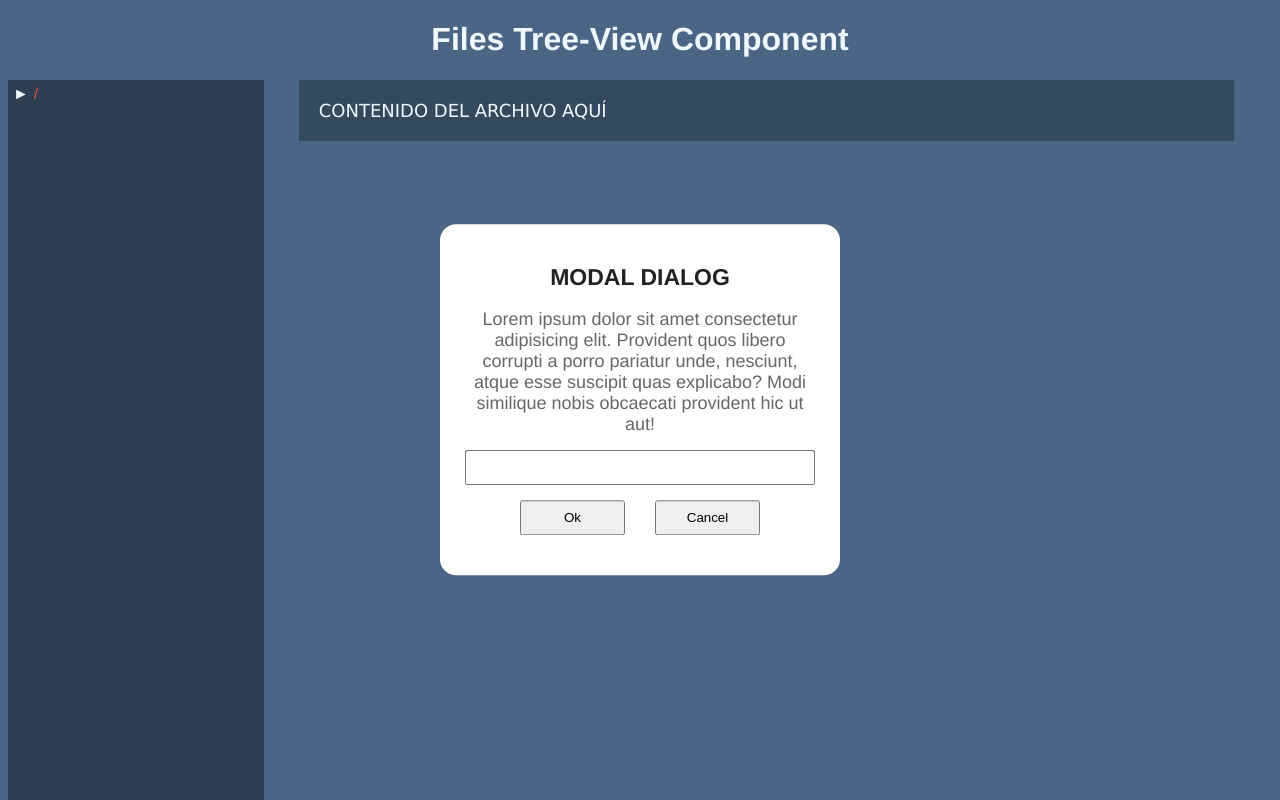
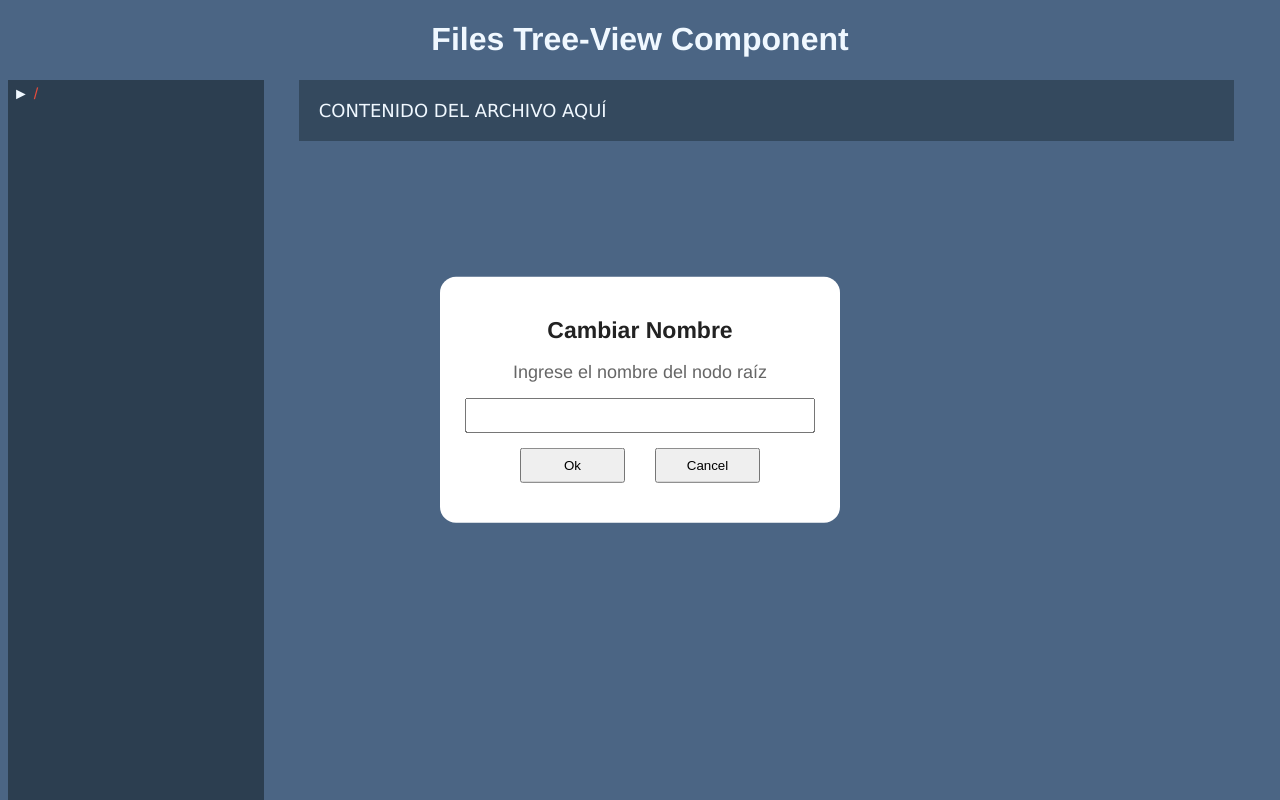
Before and after one commit to miguel0393/file-tree-view-component, a Vue app: page / in a window 1280 px wide. Built offline with nearby package versions, Linux system fonts and the light colour scheme.

Commit message:
Se mejora la ventana modal

```diff
--- a/src/App.vue
+++ b/src/App.vue
@@ -9,7 +9,7 @@
     <ContextMenu :xPosition="contextMenuXPosition" :yPosition="contextMenuYPosition" :visible="contextMenuIsVisible"
       @onClick="showModalDialog"
     />
-    <ModalDialog :visible="modalDialogIsVisible" @onClick="hideModalDialog"/>
+    <ModalDialog :visible="modalDialogIsVisible" :title="modalTitle" :description="modalDescription" @onClick="hideModalDialog"/>
   </div>
 </template>
 
@@ -36,6 +36,14 @@ export default {
     modalDialogIsVisible: {
       type: Boolean,
       default: true
+    },
+    modalTitle: {
+      type: String,
+      default: "Cambiar Nombre"
+    },
+    modalDescription: {
+      type: String,
+      default: "Ingrese el nombre del nodo raíz"
     }
   },
   data() {
@@ -52,9 +60,11 @@ export default {
       this.contextMenuXPosition = e.x;
       this.contextMenuYPosition = e.y;
     },
-    showModalDialog() {
+    showModalDialog(tilte, description) {
       this.contextMenuIsVisible = false;
       this.modalDialogIsVisible = true;
+      this.modalTitle = tilte;
+      this.modalDescription = description;
     },
     hideModalDialog() {
       this.modalDialogIsVisible = false;
--- a/src/components/ContextMenu.vue
+++ b/src/components/ContextMenu.vue
@@ -4,9 +4,9 @@
         :style="{ 'top': yPosition + 'px', 'left': xPosition + 'px'}"
         @contextmenu="(e) => e.preventDefault()"
     >
-        <div id="cn" class="custom-cm__item" @click="optionClicked">Cambiar Nombre</div>
-        <div id="ac" class="custom-cm__item" @click="optionClicked">Agregar Carpeta</div>
-        <div id="aa" class="custom-cm__item" @click="optionClicked">Agregar Archivo</div>
+        <div class="custom-cm__item" @click="changeName">Cambiar Nombre</div>
+        <div class="custom-cm__item" @click="addFolder">Agregar Carpeta</div>
+        <div class="custom-cm__item" @click="addFile">Agregar Archivo</div>
     </div>
 
 </template>
@@ -29,9 +29,17 @@ export default {
         }
     },
     methods: {
-        optionClicked() {
+        changeName() {
             this.visible = false;
-            this.$emit("onClick");
+            this.$emit("onClick", "Cambiar Nombre", "Ingrese el nombre del elemento");
+        },
+        addFolder() {
+            this.visible = false;
+            this.$emit("onClick", "Agregar Carpeta", "Ingrese el nombre del elemento");
+        },
+        addFile() {
+            this.visible = false;
+            this.$emit("onClick", "Agregar Archivo", "Ingrese el nombre del elemento");
         }
     }
 }
--- a/src/components/ModalDialog.vue
+++ b/src/components/ModalDialog.vue
@@ -2,8 +2,8 @@
     <div id="app">
         <transition name="fade" appear>
         <div class="modal" v-if="visible">
-            <h1>MODAL DIALOG</h1>
-            <p>Lorem ipsum dolor sit amet consectetur adipisicing elit. Provident quos libero corrupti a porro pariatur unde, nesciunt, atque esse suscipit quas explicabo? Modi similique nobis obcaecati provident hic ut aut!</p>
+            <h1>{{title}}</h1>
+            <p>{{description}}</p>
             <input type="text">
             <button @click="buttonClicked">Ok</button>
             <button @click="buttonClicked">Cancel</button>
@@ -16,6 +16,8 @@
 export default {
     name: "ModalDialog",
     props: {
+        title: String,
+        description: String,
         visible: {
             type: Boolean,
             default: false
```
